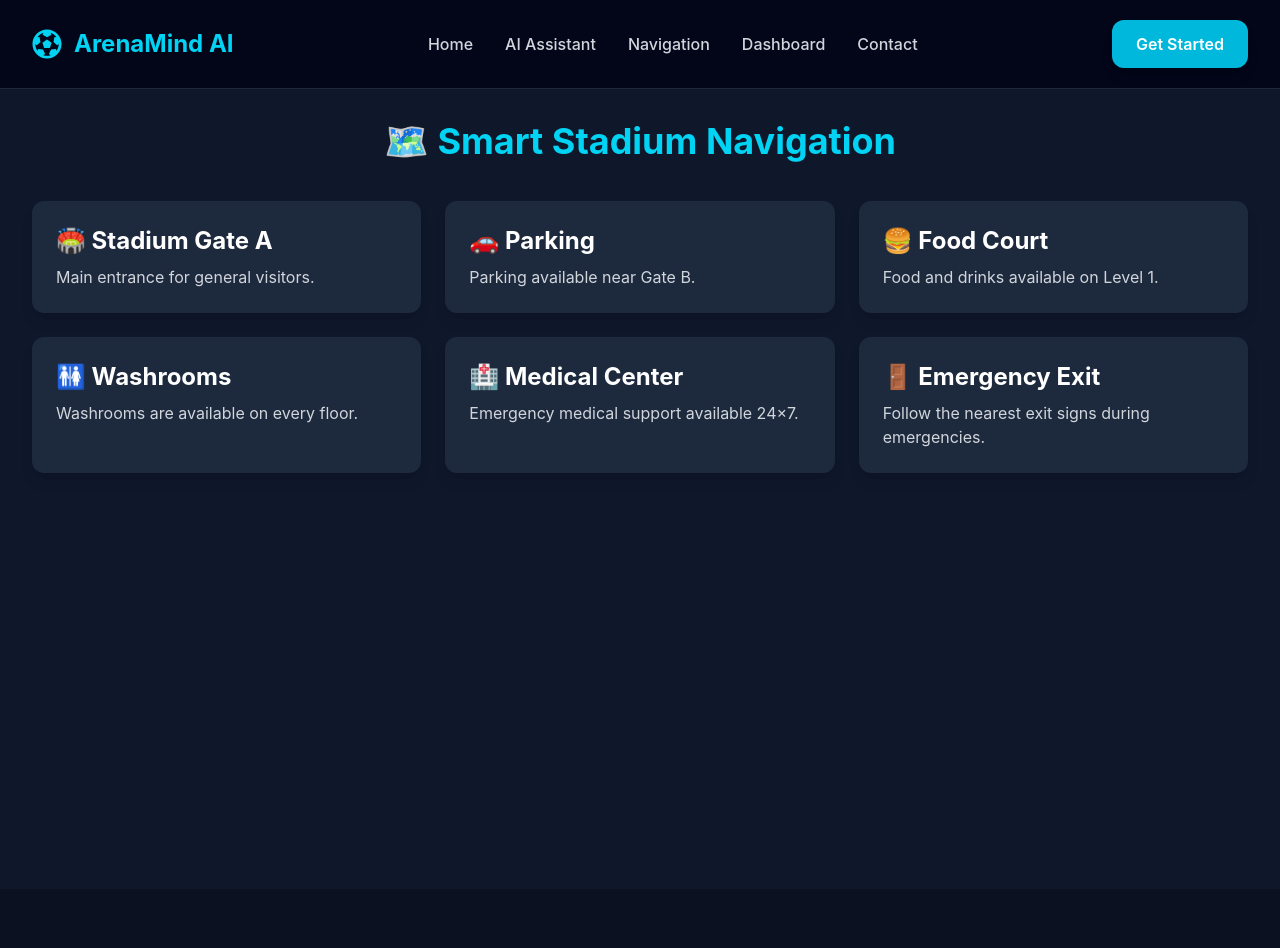
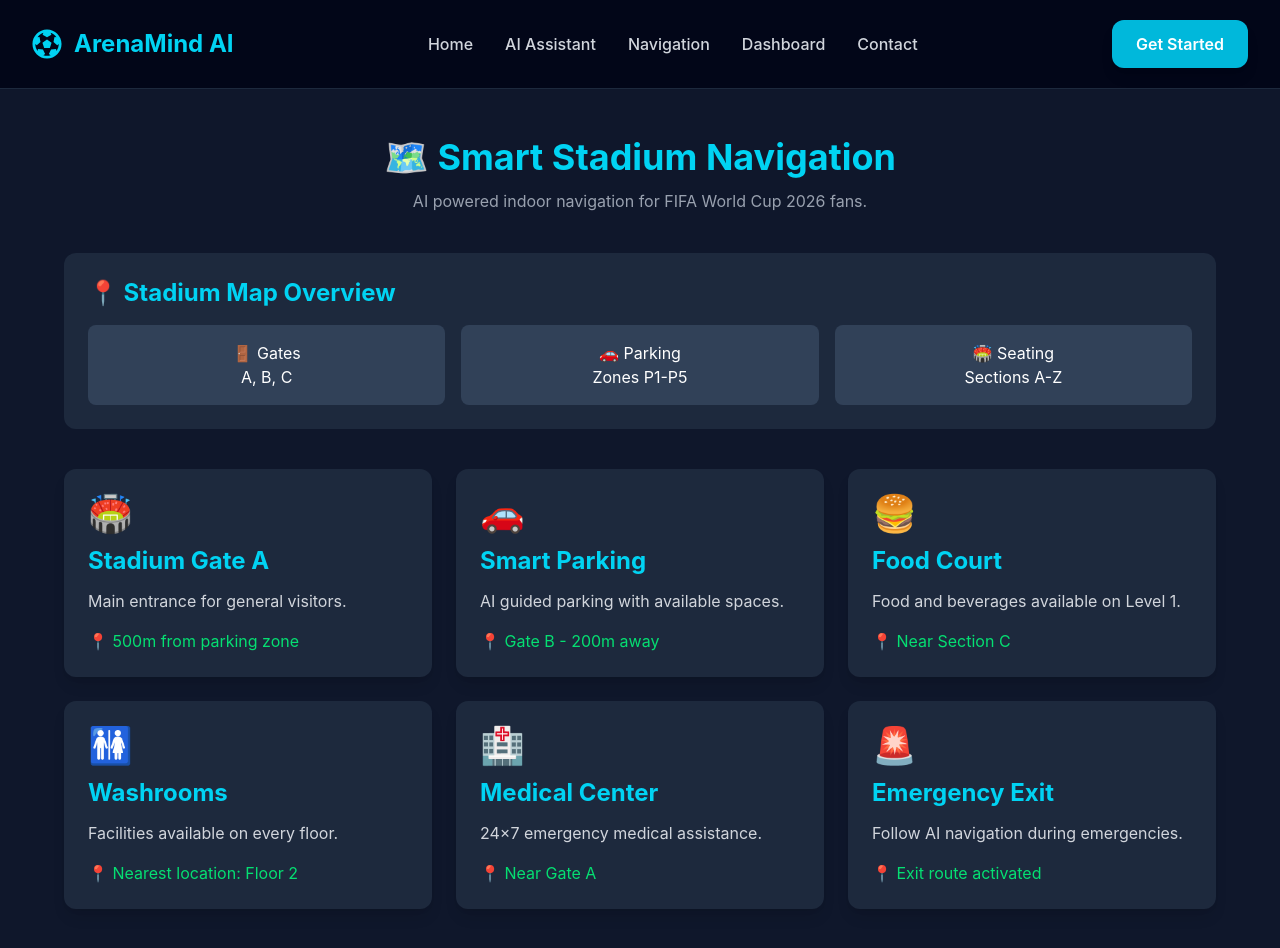
Before and after one commit to Darsh7023/ArenaMind-AI, a React (Vite) app: page /navigation in a window 1280 px wide. Shown: the top 948 px of the page. Before the commit the page ends 889 px from the top, so only its background shows below. Built offline with nearby package versions, Linux system fonts and the light colour scheme.

Commit message:
Enhanced dashboard and navigation

```diff
--- a/src/components/Dashboard/Dashboard.jsx
+++ b/src/components/Dashboard/Dashboard.jsx
@@ -1,68 +1,104 @@
-import { FaUsers, FaCar, FaGlobe, FaLeaf, FaShieldAlt, FaCloudSun } from "react-icons/fa";
+import Navbar from "../../components/Navbar/Navbar";
 
 function Dashboard() {
+  const stats = [
+    {
+      icon: "🏟️",
+      title: "Smart Stadiums",
+      value: "16",
+      text: "Connected FIFA World Cup 2026 stadiums",
+    },
+    {
+      icon: "👥",
+      title: "Live Visitors",
+      value: "80,000+",
+      text: "Fans using smart services",
+    },
+    {
+      icon: "🚗",
+      title: "Parking Zones",
+      value: "25+",
+      text: "AI guided parking areas",
+    },
+    {
+      icon: "🚨",
+      title: "Emergency Support",
+      value: "24×7",
+      text: "Instant AI assistance",
+    },
+  ];
+
   return (
-    <section className="py-20 bg-gradient-to-b from-slate-950 to-slate-900 text-white">
-      <div className="max-w-7xl mx-auto px-6">
+    <>
+      <Navbar />
 
-        <h2 className="text-4xl font-bold text-center mb-12">
-          ⚡ Live Stadium Dashboard
-        </h2>
+      <div className="min-h-screen bg-slate-900 text-white px-6 py-12">
 
-        <div className="grid md:grid-cols-2 lg:grid-cols-3 gap-8">
+        <h1 className="text-4xl font-bold text-cyan-400 text-center mb-4">
+          📊 ArenaMind AI Dashboard
+        </h1>
 
-          {/* Crowd */}
-          <div className="bg-slate-800 p-6 rounded-xl text-center shadow-lg hover:scale-105 transition">
-            <FaUsers className="text-4xl mx-auto text-cyan-400" />
-            <p className="text-3xl font-bold mt-3">12,540</p>
-            <p className="text-gray-400">Live Crowd</p>
-          </div>
+        <p className="text-gray-400 text-center mb-10">
+          Real-time smart stadium operations and fan experience monitoring.
+        </p>
 
 
-          {/* Parking */}
-          <div className="bg-slate-800 p-6 rounded-xl text-center shadow-lg hover:scale-105 transition">
-            <FaCar className="text-4xl mx-auto text-yellow-400" />
-            <p className="text-3xl font-bold mt-3">82%</p>
-            <p className="text-gray-400">Parking Full</p>
-          </div>
+        <div className="grid md:grid-cols-4 gap-6 max-w-6xl mx-auto">
+
+          {stats.map((item,index)=>(
+            <div
+              key={index}
+              className="bg-slate-800 p-6 rounded-xl shadow-lg hover:scale-105 transition"
+            >
+
+              <div className="text-4xl mb-3">
+                {item.icon}
+              </div>
+
+              <h2 className="text-xl font-bold text-cyan-400">
+                {item.title}
+              </h2>
+
+              <p className="text-3xl font-bold mt-3">
+                {item.value}
+              </p>
+
+              <p className="text-gray-400 mt-2">
+                {item.text}
+              </p>
+
+            </div>
+          ))}
+
+        </div>
 
 
-          {/* Languages */}
-          <div className="bg-slate-800 p-6 rounded-xl text-center shadow-lg hover:scale-105 transition">
-            <FaGlobe className="text-4xl mx-auto text-green-400" />
-            <p className="text-3xl font-bold mt-3">18</p>
-            <p className="text-gray-400">Languages Supported</p>
-          </div>
+        <div className="max-w-6xl mx-auto mt-10 bg-slate-800 rounded-xl p-6">
 
+          <h2 className="text-2xl font-bold text-cyan-400 mb-4">
+            🤖 AI Operations Status
+          </h2>
 
-          {/* Carbon */}
-          <div className="bg-slate-800 p-6 rounded-xl text-center shadow-lg hover:scale-105 transition">
-            <FaLeaf className="text-4xl mx-auto text-lime-400" />
-            <p className="text-3xl font-bold mt-3">2.4 Tons</p>
-            <p className="text-gray-400">Carbon Saved</p>
-          </div>
+          <p>
+            ✅ Crowd monitoring active
+          </p>
 
+          <p>
+            ✅ Smart navigation available
+          </p>
 
-          {/* Security */}
-          <div className="bg-slate-800 p-6 rounded-xl text-center shadow-lg hover:scale-105 transition">
-            <FaShieldAlt className="text-4xl mx-auto text-red-400" />
-            <p className="text-3xl font-bold mt-3">Secure</p>
-            <p className="text-gray-400">AI Security Status</p>
-          </div>
+          <p>
+            ✅ Multilingual support enabled
+          </p>
 
-
-          {/* Weather */}
-          <div className="bg-slate-800 p-6 rounded-xl text-center shadow-lg hover:scale-105 transition">
-            <FaCloudSun className="text-4xl mx-auto text-blue-400" />
-            <p className="text-3xl font-bold mt-3">28°C</p>
-            <p className="text-gray-400">Weather Monitoring</p>
-          </div>
-
+          <p>
+            ✅ Accessibility assistance active
+          </p>
 
         </div>
 
       </div>
-    </section>
+    </>
   );
 }
 
--- a/src/pages/Navigation/Navigation.jsx
+++ b/src/pages/Navigation/Navigation.jsx
@@ -1,63 +1,127 @@
 import Navbar from "../../components/Navbar/Navbar";
 
 function Navigation() {
+
+  const locations = [
+    {
+      icon: "🏟️",
+      title: "Stadium Gate A",
+      info: "Main entrance for general visitors.",
+      route: "500m from parking zone"
+    },
+    {
+      icon: "🚗",
+      title: "Smart Parking",
+      info: "AI guided parking with available spaces.",
+      route: "Gate B - 200m away"
+    },
+    {
+      icon: "🍔",
+      title: "Food Court",
+      info: "Food and beverages available on Level 1.",
+      route: "Near Section C"
+    },
+    {
+      icon: "🚻",
+      title: "Washrooms",
+      info: "Facilities available on every floor.",
+      route: "Nearest location: Floor 2"
+    },
+    {
+      icon: "🏥",
+      title: "Medical Center",
+      info: "24×7 emergency medical assistance.",
+      route: "Near Gate A"
+    },
+    {
+      icon: "🚨",
+      title: "Emergency Exit",
+      info: "Follow AI navigation during emergencies.",
+      route: "Exit route activated"
+    }
+  ];
+
+
   return (
     <>
       <Navbar />
 
-      <div className="min-h-screen bg-slate-900 text-white p-8">
+      <div className="min-h-screen bg-slate-900 text-white px-6 py-12">
 
-        <h1 className="text-4xl font-bold text-cyan-400 text-center mb-10">
+        <h1 className="text-4xl font-bold text-cyan-400 text-center">
           🗺️ Smart Stadium Navigation
         </h1>
 
-        <div className="grid md:grid-cols-2 lg:grid-cols-3 gap-6">
+        <p className="text-gray-400 text-center mt-3 mb-10">
+          AI powered indoor navigation for FIFA World Cup 2026 fans.
+        </p>
 
-          <div className="bg-slate-800 p-6 rounded-xl shadow-lg">
-            <h2 className="text-2xl font-bold">🏟️ Stadium Gate A</h2>
-            <p className="mt-2 text-gray-300">
-              Main entrance for general visitors.
-            </p>
-          </div>
 
-          <div className="bg-slate-800 p-6 rounded-xl shadow-lg">
-            <h2 className="text-2xl font-bold">🚗 Parking</h2>
-            <p className="mt-2 text-gray-300">
-              Parking available near Gate B.
-            </p>
-          </div>
+        <div className="max-w-6xl mx-auto bg-slate-800 rounded-xl p-6 mb-10">
 
-          <div className="bg-slate-800 p-6 rounded-xl shadow-lg">
-            <h2 className="text-2xl font-bold">🍔 Food Court</h2>
-            <p className="mt-2 text-gray-300">
-              Food and drinks available on Level 1.
-            </p>
-          </div>
+          <h2 className="text-2xl font-bold text-cyan-400 mb-4">
+            📍 Stadium Map Overview
+          </h2>
 
-          <div className="bg-slate-800 p-6 rounded-xl shadow-lg">
-            <h2 className="text-2xl font-bold">🚻 Washrooms</h2>
-            <p className="mt-2 text-gray-300">
-              Washrooms are available on every floor.
-            </p>
-          </div>
+          <div className="grid md:grid-cols-3 gap-4 text-center">
 
-          <div className="bg-slate-800 p-6 rounded-xl shadow-lg">
-            <h2 className="text-2xl font-bold">🏥 Medical Center</h2>
-            <p className="mt-2 text-gray-300">
-              Emergency medical support available 24×7.
-            </p>
-          </div>
+            <div className="bg-slate-700 p-4 rounded-lg">
+              🚪 Gates
+              <br />
+              A, B, C
+            </div>
 
-          <div className="bg-slate-800 p-6 rounded-xl shadow-lg">
-            <h2 className="text-2xl font-bold">🚪 Emergency Exit</h2>
-            <p className="mt-2 text-gray-300">
-              Follow the nearest exit signs during emergencies.
-            </p>
+            <div className="bg-slate-700 p-4 rounded-lg">
+              🚗 Parking
+              <br />
+              Zones P1-P5
+            </div>
+
+            <div className="bg-slate-700 p-4 rounded-lg">
+              🏟️ Seating
+              <br />
+              Sections A-Z
+            </div>
+
           </div>
 
         </div>
 
+
+        <div className="grid md:grid-cols-2 lg:grid-cols-3 gap-6 max-w-6xl mx-auto">
+
+          {locations.map((item,index)=>(
+
+            <div
+              key={index}
+              className="bg-slate-800 p-6 rounded-xl shadow-lg hover:scale-105 transition"
+            >
+
+              <div className="text-4xl mb-3">
+                {item.icon}
+              </div>
+
+              <h2 className="text-2xl font-bold text-cyan-400">
+                {item.title}
+              </h2>
+
+              <p className="text-gray-300 mt-3">
+                {item.info}
+              </p>
+
+              <p className="text-green-400 mt-4">
+                📍 {item.route}
+              </p>
+
+            </div>
+
+          ))}
+
+        </div>
+
+
       </div>
+
     </>
   );
 }
```
